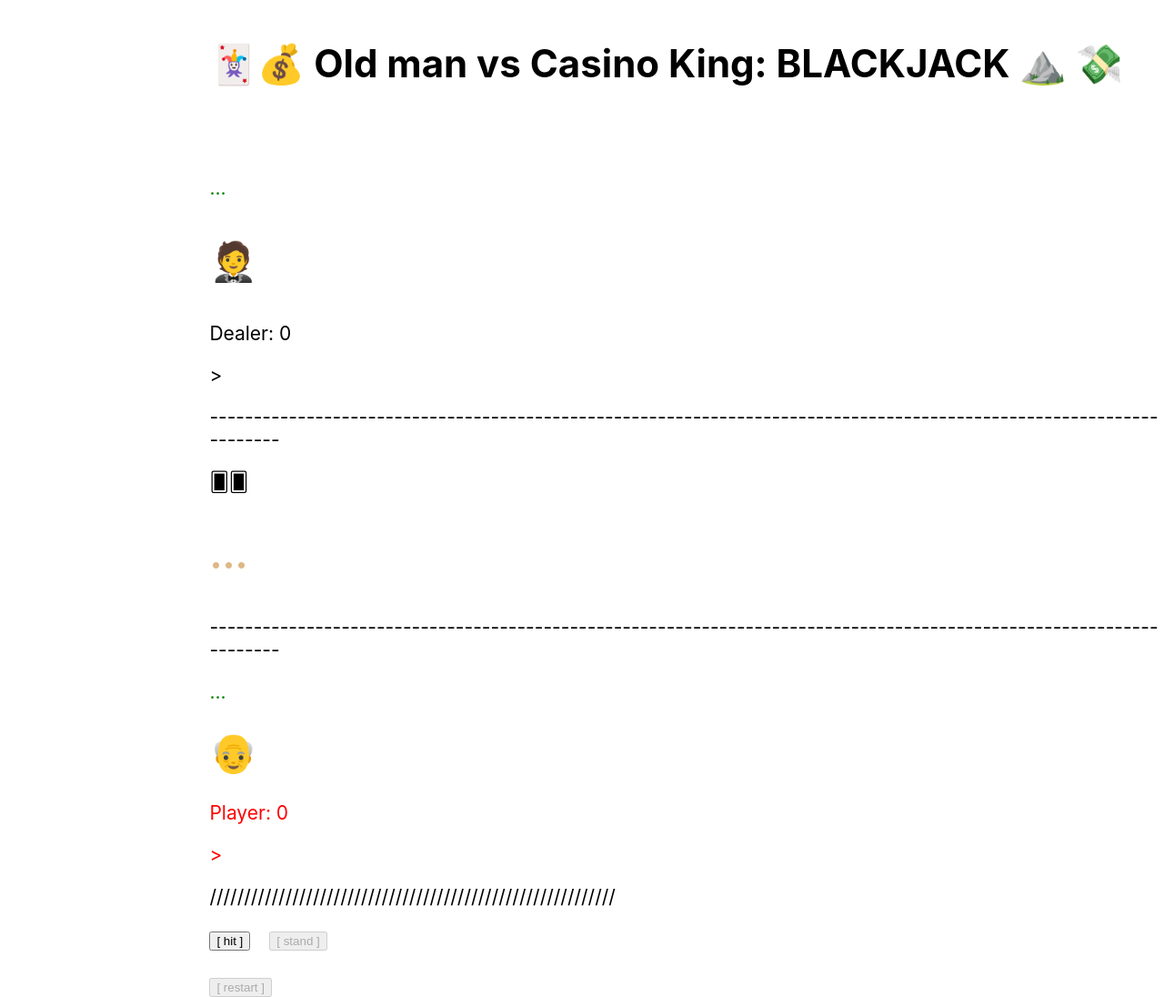
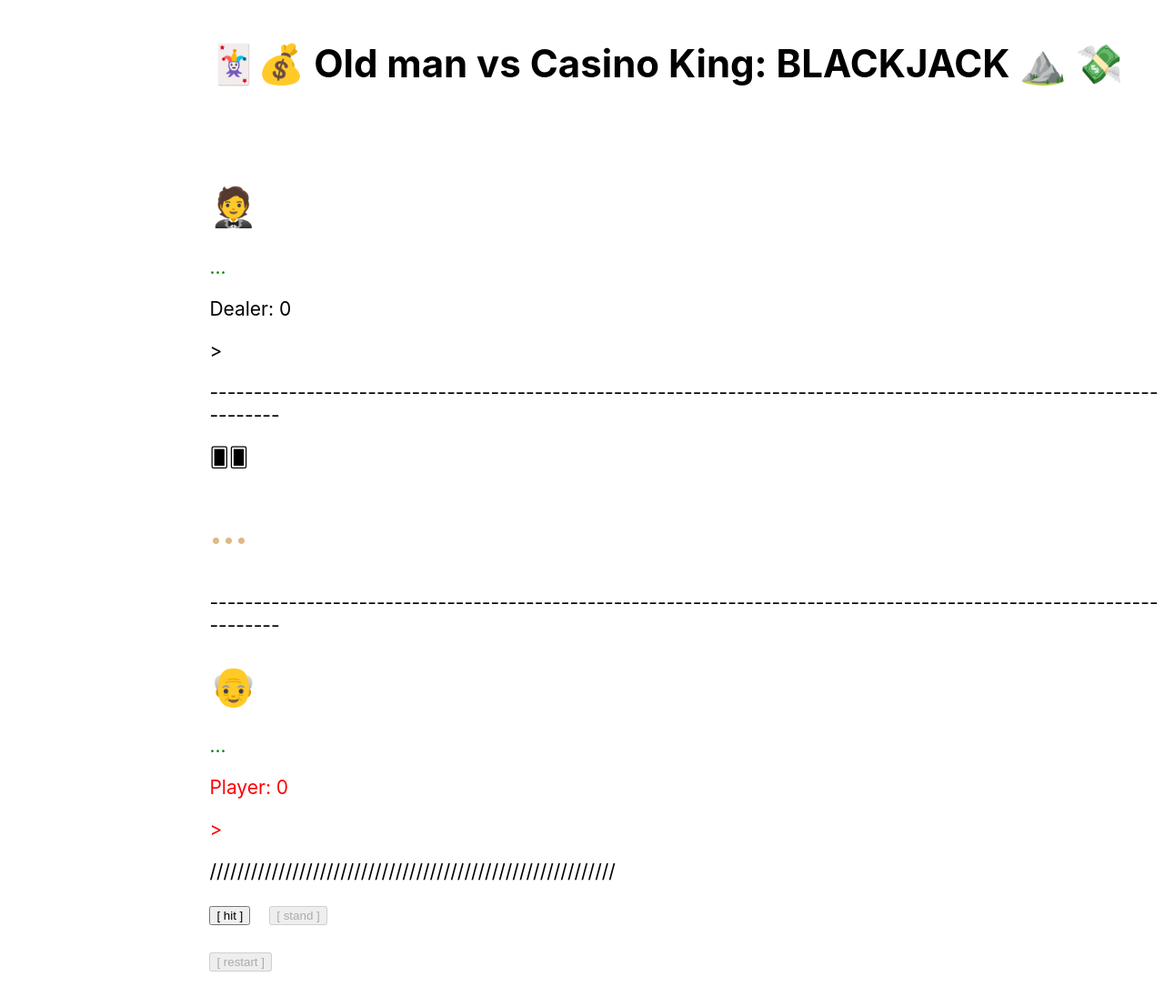
Before and after one commit to CoolCodeMan/Blackjack, a plain HTML site: page index.html in a window 1280 px wide. Shown: the whole page at 91% size. After the commit the page ends 1068 px from the top, so only its background shows below. Drawn offline with Linux system fonts and the light colour scheme.

Commit message:
Update index.html

```diff
--- a/index.html
+++ b/index.html
@@ -12,8 +12,8 @@
         <!--title--------------------------------------------------------------->
         <h1>🃏&#128176; Old man vs Casino King: BLACKJACK ⛰️ &#128184;</h1><br><br>
         <!--dealer info------------------------------------------------------------------------------------------>
-        <p style="color:green;" id="jakajandialog">...</p>
-        <h1><p>🤵</p></h1>
+        <h1>🤵</h1><p style="color:green;" id="jakajandialog">...</p>
+
         <p id="jakajanpojot">Dealer: 0</p>
         <p id="jakajanviimeisin">></p>
         <!--"moves"---------------------------------------------------------------------------------------------------->
@@ -22,8 +22,8 @@
         <h1><b><p style="color: burlywood;" id="liikkeet">...</p></b></h1>
         <p>--------------------------------------------------------------------------------------------------------------------</p>
         <!--player info----------------------------------------------------------------------------------------------->
-        <p style="color:green;" id="pelaajandialog">...</p>
-        <h1>&#128116;</h1>
+
+        <h1>&#128116;</h1><p style="color:green;" id="pelaajandialog">...</p>
         <p style="color:red;" id="pelaajanpojot">Player: 0</p>
         <p style="color:red;" id="pelaajanviimeisin">></p>
         <p>///////////////////////////////////////////////////////////</p>
```
